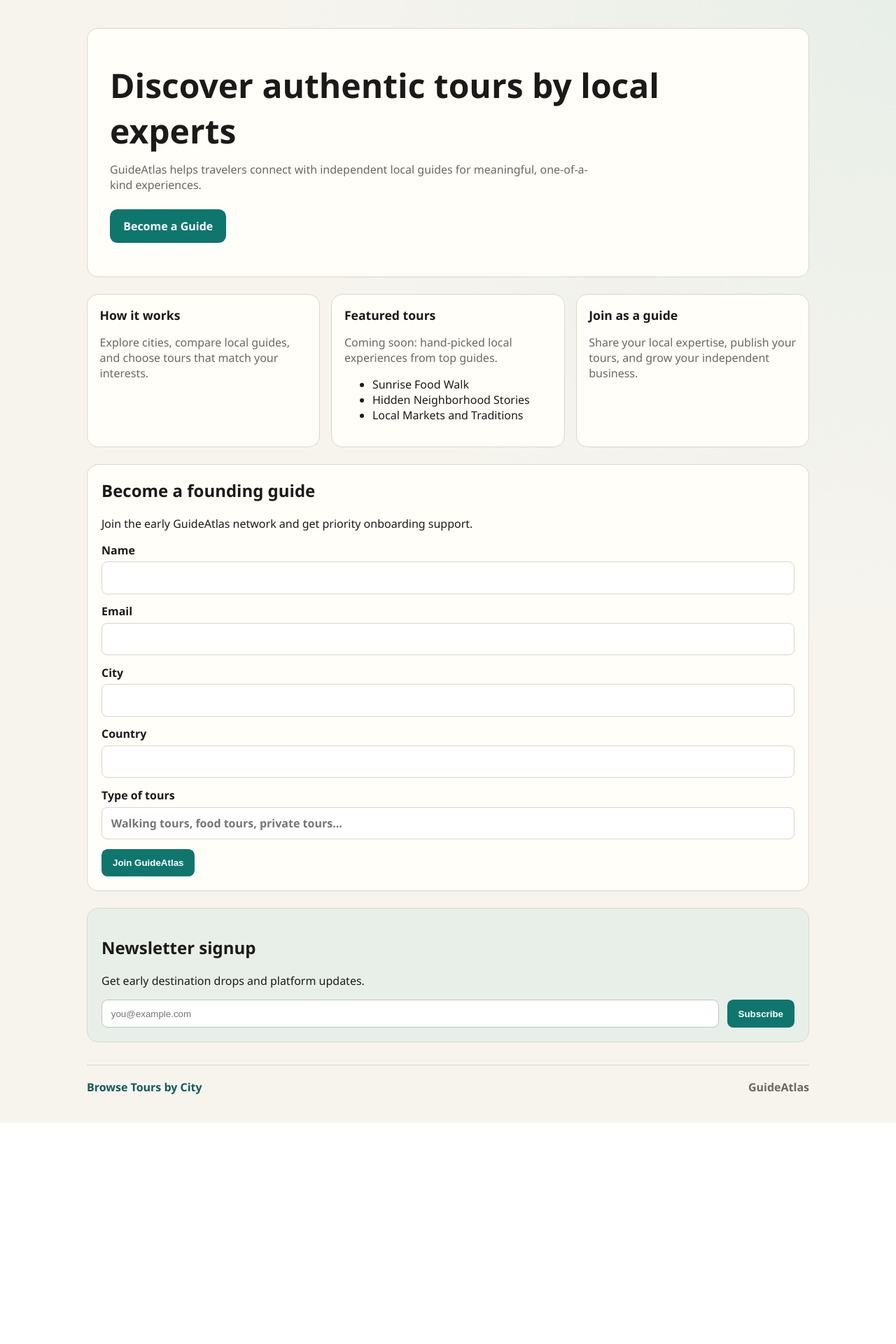
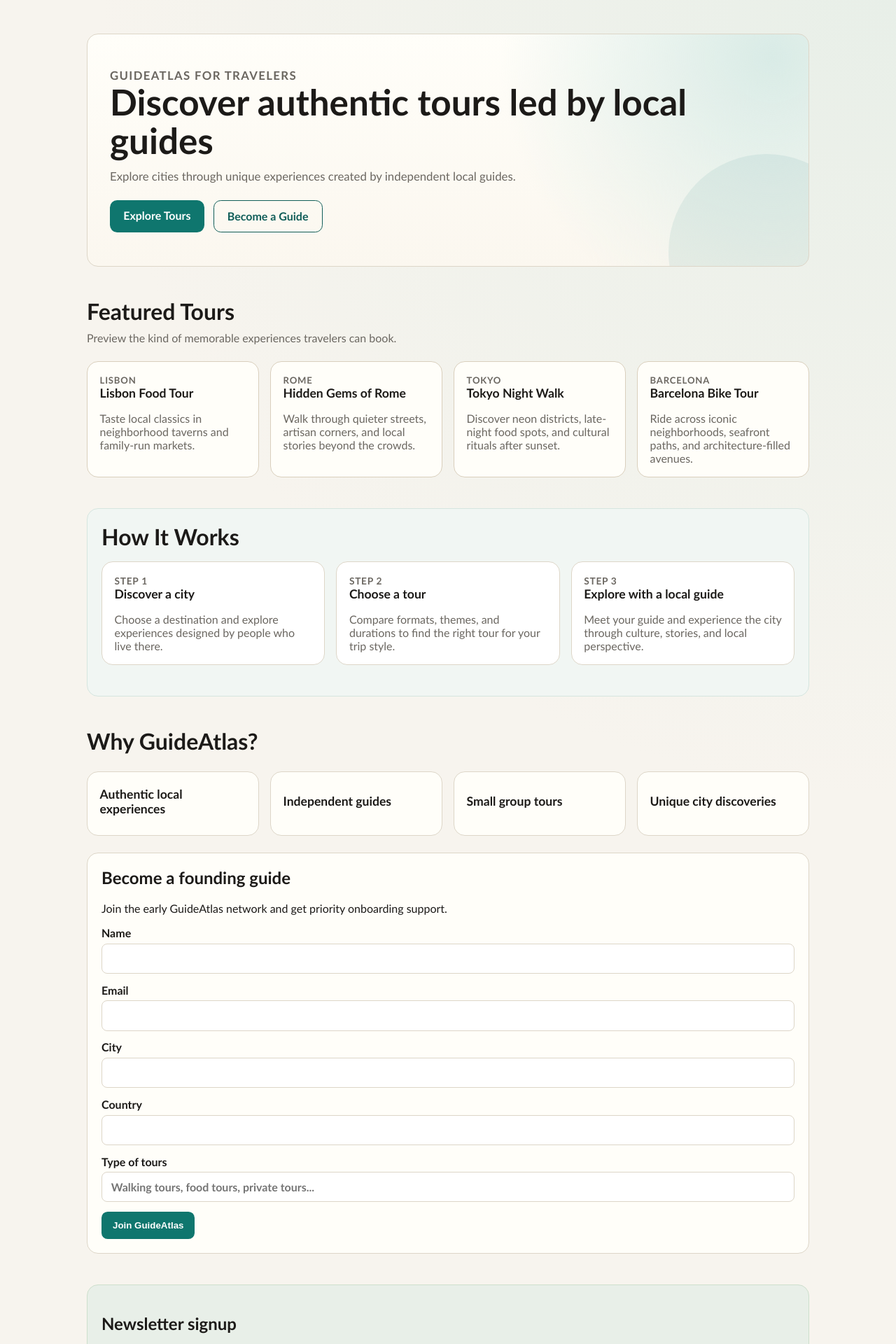
Before and after one commit to RodmanPT/guideatlas, a Next.js app in the folder apps/web/: page / in a window 1280 px wide. Shown: the top 1920 px of the page at 70% size. Before the commit the page ends 1604 px from the top, so only its background shows below. Built offline with nearby package versions, Linux system fonts and the light colour scheme.

Commit message:
feat(web): redesign landing page layout and visual hierarchy

```diff
--- a/apps/web/app/globals.css
+++ b/apps/web/app/globals.css
@@ -2,6 +2,7 @@
   color-scheme: light;
   --bg: #f7f4ee;
   --surface: #fffef9;
+  --surface-soft: #f1f6f3;
   --text: #1c1a18;
   --accent: #0f766e;
   --accent-strong: #115e59;
@@ -15,7 +16,7 @@
 
 body {
   margin: 0;
-  font-family: "Segoe UI", Tahoma, Geneva, Verdana, sans-serif;
+  font-family: "Trebuchet MS", "Segoe UI", Tahoma, Geneva, Verdana, sans-serif;
   background: radial-gradient(circle at top right, #e8efe8 0%, var(--bg) 45%);
   color: var(--text);
 }
@@ -29,6 +30,10 @@ main {
   max-width: 1080px;
   margin: 0 auto;
   padding: 1.5rem;
+}
+
+.homeMain {
+  padding-top: 2rem;
 }
 
 .breadcrumbs {
@@ -68,15 +73,44 @@ main {
   margin-top: 1rem;
 }
 
+.homeHero {
+  position: relative;
+  overflow: hidden;
+  background:
+    radial-gradient(circle at 95% 10%, #d9ebe6 0%, rgba(217, 235, 230, 0) 38%),
+    linear-gradient(180deg, #fffef9 0%, #fbf7ef 100%);
+}
+
+.homeHero::after {
+  content: "";
+  position: absolute;
+  inset: auto -80px -120px auto;
+  width: 280px;
+  height: 280px;
+  border-radius: 999px;
+  background: rgba(15, 118, 110, 0.08);
+}
+
+.homeEyebrow {
+  font-size: 0.8rem;
+  letter-spacing: 0.08em;
+  text-transform: uppercase;
+  font-weight: 700;
+  color: var(--accent-strong);
+  margin: 0 0 0.9rem;
+}
+
 .hero h1 {
-  font-size: clamp(2rem, 4vw, 3rem);
+  font-size: clamp(2.1rem, 4vw, 3.25rem);
   margin: 0 0 0.75rem;
+  line-height: 1.08;
 }
 
 .hero p {
   margin: 0;
   max-width: 44rem;
   color: var(--muted);
+  font-size: 1.05rem;
 }
 
 .cta {
@@ -91,6 +125,44 @@ main {
 
 .cta:hover {
   background: var(--accent-strong);
+}
+
+.homeCtaRow {
+  display: flex;
+  flex-wrap: wrap;
+  gap: 0.8rem;
+}
+
+.ctaGhost {
+  background: transparent;
+  color: var(--accent-strong);
+  border: 1px solid var(--accent-strong);
+}
+
+.ctaGhost:hover {
+  background: rgba(15, 118, 110, 0.09);
+}
+
+.homeSection {
+  margin-top: 2.75rem;
+}
+
+.sectionAlt {
+  background: var(--surface-soft);
+  border: 1px solid #d5e5df;
+  border-radius: 1rem;
+  padding: 1.25rem;
+}
+
+.homeSectionTitle {
+  font-size: clamp(1.45rem, 2.6vw, 2rem);
+  margin: 0 0 0.55rem;
+}
+
+.homeSectionLead {
+  color: var(--muted);
+  margin: 0;
+  max-width: 50rem;
 }
 
 .grid {
@@ -112,9 +184,51 @@ main {
   font-size: 1.1rem;
 }
 
+.card h3 {
+  margin-top: 0;
+  margin-bottom: 0.45rem;
+  font-size: 1.1rem;
+}
+
 .card p {
   color: var(--muted);
   margin-bottom: 0;
+}
+
+.homeCardMeta {
+  margin: 0 0 0.45rem;
+  color: var(--accent-strong);
+  font-size: 0.82rem;
+  font-weight: 700;
+  letter-spacing: 0.06em;
+  text-transform: uppercase;
+}
+
+.homeTourCard {
+  border-color: #d9cfbd;
+}
+
+.homeStepsGrid {
+  margin-top: 1rem;
+}
+
+.homeStepCard {
+  background: #ffffff;
+}
+
+.homeStepNumber {
+  margin: 0 0 0.4rem;
+  color: var(--accent);
+  font-weight: 700;
+  font-size: 0.86rem;
+  text-transform: uppercase;
+  letter-spacing: 0.05em;
+}
+
+.homeTrustCard {
+  display: flex;
+  align-items: center;
+  min-height: 92px;
 }
 
 .newsletter {
@@ -251,3 +365,49 @@ main {
 .footerNote {
   font-weight: 700;
 }
+
+.homeFooter {
+  display: grid;
+  grid-template-columns: repeat(4, minmax(0, 1fr));
+  gap: 1rem;
+  align-items: start;
+}
+
+.homeFooter h3 {
+  margin: 0 0 0.55rem;
+  font-size: 0.95rem;
+  color: var(--text);
+}
+
+.homeFooter a {
+  display: inline-block;
+}
+
+.homeFooter .footerNote {
+  margin: 0;
+  color: var(--muted);
+  font-weight: 500;
+}
+
+@media (max-width: 760px) {
+  .homeMain {
+    padding-top: 1rem;
+  }
+
+  .hero {
+    padding: 2.2rem 1.2rem;
+  }
+
+  .sectionAlt {
+    padding: 1rem;
+  }
+
+  .homeCtaRow .cta {
+    margin-top: 1rem;
+  }
+
+  .homeFooter {
+    grid-template-columns: 1fr 1fr;
+    gap: 1.25rem 0.85rem;
+  }
+}
--- a/apps/web/app/page.tsx
+++ b/apps/web/app/page.tsx
@@ -3,53 +3,109 @@ import Link from "next/link";
 
 export default function HomePage() {
   const featuredTours = [
-    "Sunrise Food Walk",
-    "Hidden Neighborhood Stories",
-    "Local Markets and Traditions",
+    {
+      city: "Lisbon",
+      title: "Lisbon Food Tour",
+      description: "Taste local classics in neighborhood taverns and family-run markets.",
+    },
+    {
+      city: "Rome",
+      title: "Hidden Gems of Rome",
+      description: "Walk through quieter streets, artisan corners, and local stories beyond the crowds.",
+    },
+    {
+      city: "Tokyo",
+      title: "Tokyo Night Walk",
+      description: "Discover neon districts, late-night food spots, and cultural rituals after sunset.",
+    },
+    {
+      city: "Barcelona",
+      title: "Barcelona Bike Tour",
+      description: "Ride across iconic neighborhoods, seafront paths, and architecture-filled avenues.",
+    },
+  ];
+
+  const howItWorks = [
+    {
+      title: "Discover a city",
+      description: "Choose a destination and explore experiences designed by people who live there.",
+    },
+    {
+      title: "Choose a tour",
+      description: "Compare formats, themes, and durations to find the right tour for your trip style.",
+    },
+    {
+      title: "Explore with a local guide",
+      description: "Meet your guide and experience the city through culture, stories, and local perspective.",
+    },
+  ];
+
+  const trustPoints = [
+    "Authentic local experiences",
+    "Independent guides",
+    "Small group tours",
+    "Unique city discoveries",
   ];
 
   return (
-    <main>
-      <section className="hero">
-        <h1>Discover authentic tours by local experts</h1>
+    <main className="homeMain">
+      <section className="hero homeHero">
+        <p className="homeEyebrow">GuideAtlas for Travelers</p>
+        <h1>Discover authentic tours led by local guides</h1>
         <p>
-          GuideAtlas helps travelers connect with independent local guides for
-          meaningful, one-of-a-kind experiences.
+          Explore cities through unique experiences created by independent local guides.
         </p>
-        <a className="cta" href="#join-guide">
+        <div className="homeCtaRow">
+          <Link className="cta" href="/tours">
+            Explore Tours
+          </Link>
+          <a className="cta ctaGhost" href="#join-guide">
             Become a Guide
           </a>
+        </div>
       </section>
 
-      <section className="grid" aria-label="How GuideAtlas works">
-        <article className="card">
-          <h2>How it works</h2>
-          <p>
-            Explore cities, compare local guides, and choose tours that match
-            your interests.
-          </p>
+      <section className="homeSection" aria-label="Featured tours">
+        <h2 className="homeSectionTitle">Featured Tours</h2>
+        <p className="homeSectionLead">Preview the kind of memorable experiences travelers can book.</p>
+        <div className="grid">
+          {featuredTours.map((tour) => (
+            <article key={tour.title} className="card homeTourCard">
+              <p className="homeCardMeta">{tour.city}</p>
+              <h3>{tour.title}</h3>
+              <p>{tour.description}</p>
             </article>
-        <article className="card" aria-label="Featured tours placeholder">
-          <h2>Featured tours</h2>
-          <p>Coming soon: hand-picked local experiences from top guides.</p>
-          <ul>
-            {featuredTours.map((tour) => (
-              <li key={tour}>{tour}</li>
           ))}
-          </ul>
+        </div>
+      </section>
+
+      <section className="homeSection sectionAlt" aria-label="How it works">
+        <h2 className="homeSectionTitle">How It Works</h2>
+        <div className="grid homeStepsGrid">
+          {howItWorks.map((step, index) => (
+            <article key={step.title} className="card homeStepCard">
+              <p className="homeStepNumber">Step {index + 1}</p>
+              <h3>{step.title}</h3>
+              <p>{step.description}</p>
             </article>
-        <article className="card">
-          <h2>Join as a guide</h2>
-          <p>
-            Share your local expertise, publish your tours, and grow your
-            independent business.
-          </p>
+          ))}
+        </div>
+      </section>
+
+      <section className="homeSection" aria-label="Why GuideAtlas">
+        <h2 className="homeSectionTitle">Why GuideAtlas?</h2>
+        <div className="grid">
+          {trustPoints.map((point) => (
+            <article key={point} className="card homeTrustCard">
+              <h3>{point}</h3>
             </article>
+          ))}
+        </div>
       </section>
 
       <GuideSignupForm />
 
-      <section className="newsletter" aria-label="Newsletter signup">
+      <section className="newsletter homeSection" aria-label="Newsletter signup">
         <h2>Newsletter signup</h2>
         <p>Get early destination drops and platform updates.</p>
         <form>
@@ -63,9 +119,23 @@ export default function HomePage() {
         </form>
       </section>
 
-      <footer className="footer" aria-label="Footer">
+      <footer className="footer homeFooter" aria-label="Footer">
+        <div>
+          <h3>Explore Tours</h3>
           <Link href="/tours">Browse Tours by City</Link>
-        <span className="footerNote">GuideAtlas</span>
+        </div>
+        <div>
+          <h3>Cities</h3>
+          <Link href="/lisbon-tours">Lisbon</Link>
+        </div>
+        <div>
+          <h3>Become a Guide</h3>
+          <a href="#join-guide">Join the Waitlist</a>
+        </div>
+        <div>
+          <h3>About GuideAtlas</h3>
+          <p className="footerNote">Connecting travelers with authentic local experiences.</p>
+        </div>
       </footer>
     </main>
   );
```
Lines whose indentation alone changed are shown as unchanged.
